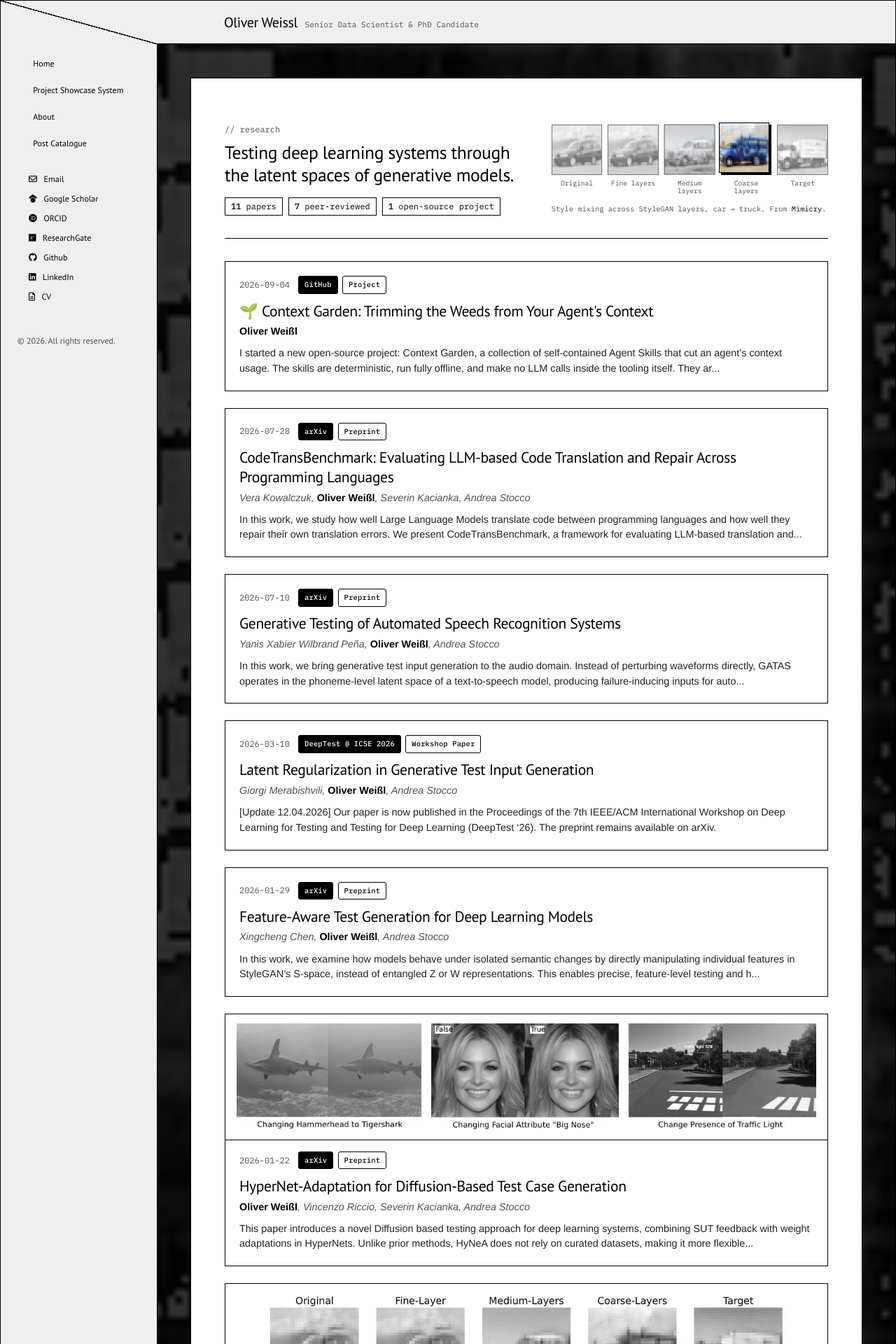
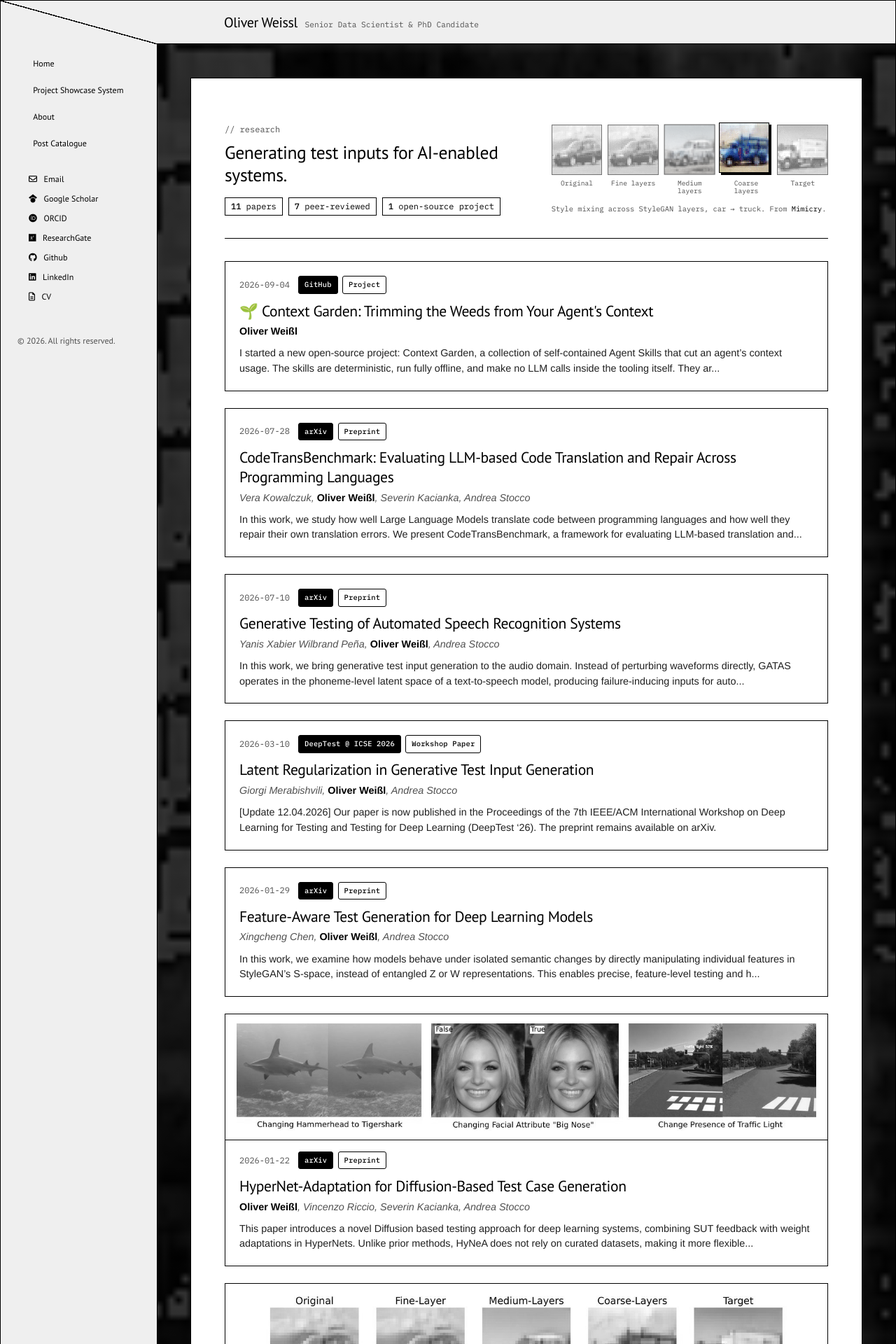
Before and after one commit to oliverweissl/oliverweissl.github.io, a Jekyll site: the page built from index.html, in a window 1280 px wide. Shown: the top 1920 px of the page at 70% size. Built offline with Jekyll 4.4.1, drawn with Linux system fonts in a browser that asks for light colours; nearby versions of some CDN libraries; the list of posts is cut into pages by our own code.

Commit message:
Update hero title in index.html

```diff
--- a/index.html
+++ b/index.html
@@ -22,7 +22,7 @@ title: Home
   <section class="hero">
     <div class="hero-text">
       <p class="hero-kicker">// research</p>
-      <h1 class="hero-title">Testing deep learning systems through the latent spaces of generative models.</h1>
+      <h1 class="hero-title">Generating test inputs for AI-enabled systems.</h1>
       <p class="hero-stats">
         <span><b>{{ paper_count }}</b> papers</span>
         <span><b>{{ peer_count }}</b> peer-reviewed</span>
```
